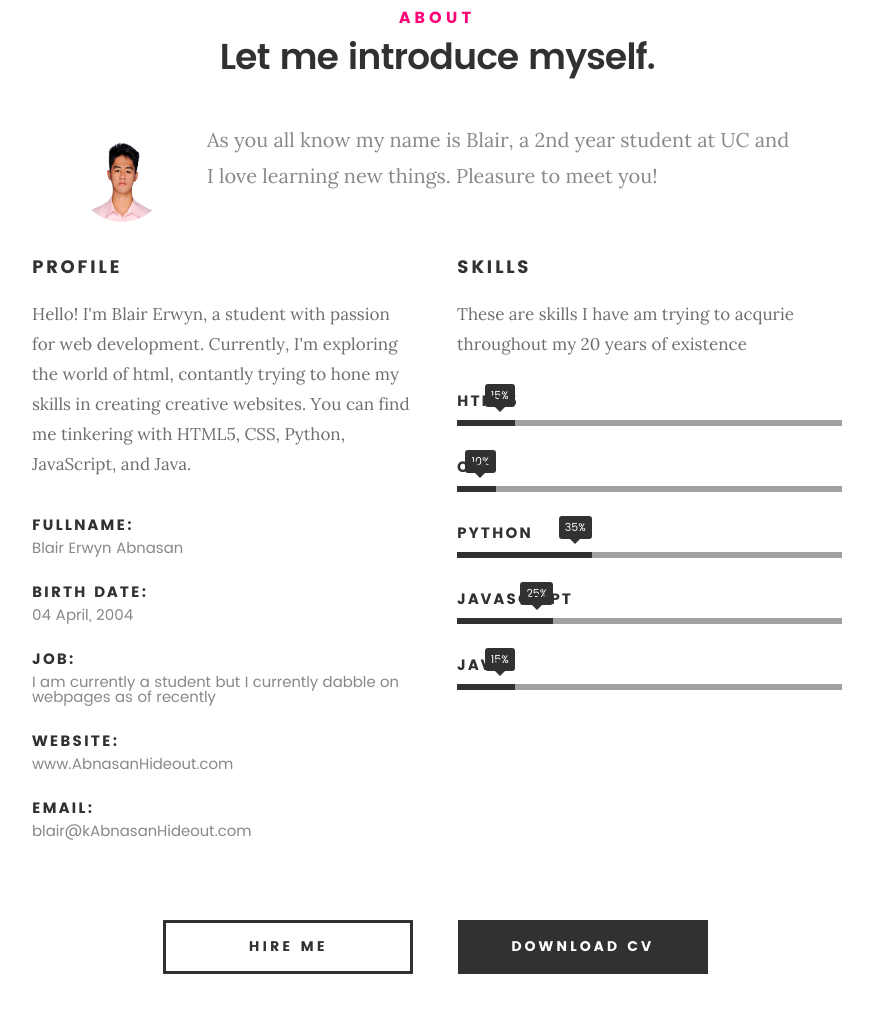
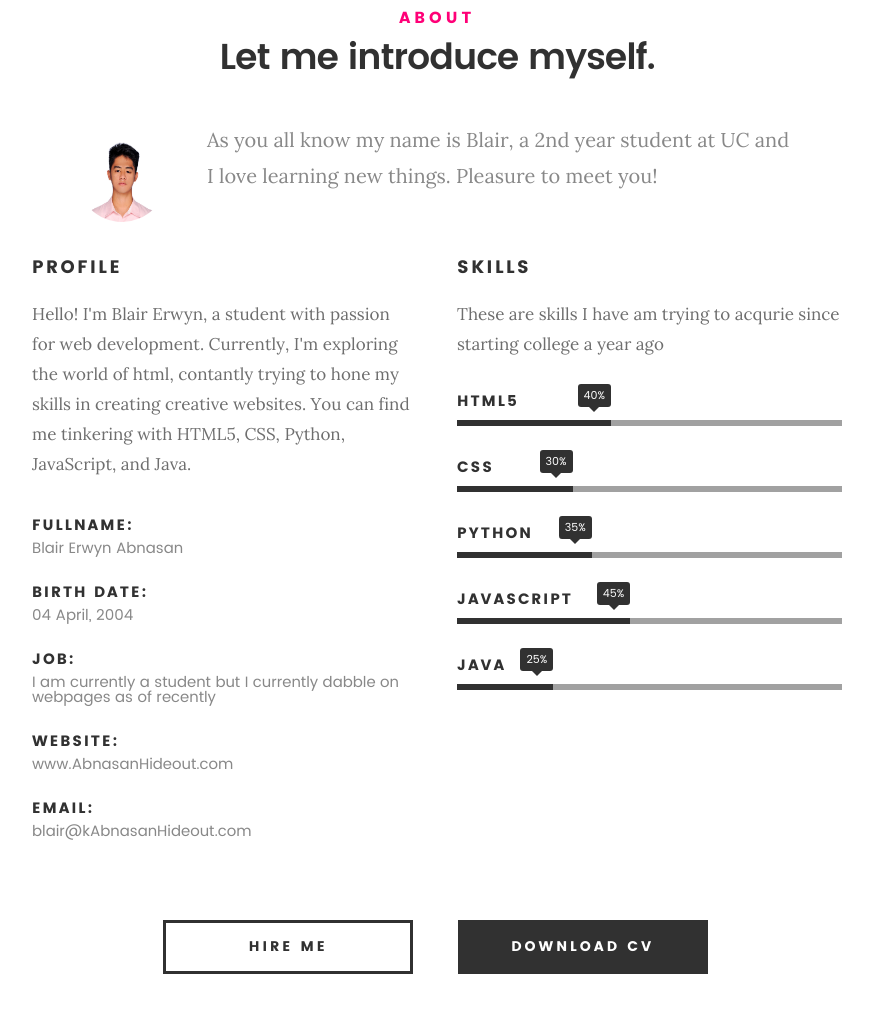
Before and after one commit to blckbeans/222427962-WebApp, a website: page portfoliotemplate/index.html in a window 1280 px wide. Shown: the part 917-1929 px from the top of the page, without its empty margins (203-1076 px from the left). Drawn offline with Linux system fonts and the light colour scheme; files whose address does not match are found by name.

Commit message:
Updated index for portfoliotemplate.

```diff
--- a/portfoliotemplate/index.html
+++ b/portfoliotemplate/index.html
@@ -155,15 +155,15 @@
    		<div class="col-six tab-full">
 
    			<h3>Skills</h3>
-   			<p>These are skills I have am trying to acqurie throughout my 20 years of existence</p>
+   			<p>These are skills I have am trying to acqurie since starting college a year ago</p>
 
 				<ul class="skill-bars">
 				   <li>
-				   	<div class="progress percent15"><span>15%</span></div>
+				   	<div class="progress percent40"><span>40%</span></div>
 				   	<strong>HTML5</strong>
 				   </li>
 				   <li>
-				   	<div class="progress percent10"><span>10%</span></div>
+				   	<div class="progress percent30"><span>30%</span></div>
 				   	<strong>CSS</strong>
 				   </li>
 				   <li>
@@ -171,12 +171,12 @@
 				   	<strong>Python</strong>
 				   </li>
 				   <li>
-				   	<div class="progress percent25"><span>25%</span></div>
+				   	<div class="progress percent45"><span>45%</span></div>
 				   	<strong>JavaScript</strong>
 				   </li>
 				   <li>
 
-				   	<div class="progress percent15"><span>15%</span></div>
+				   	<div class="progress percent25"><span>25%</span></div>
 				   	<strong>Java</strong>
 				   </li>
 
```
